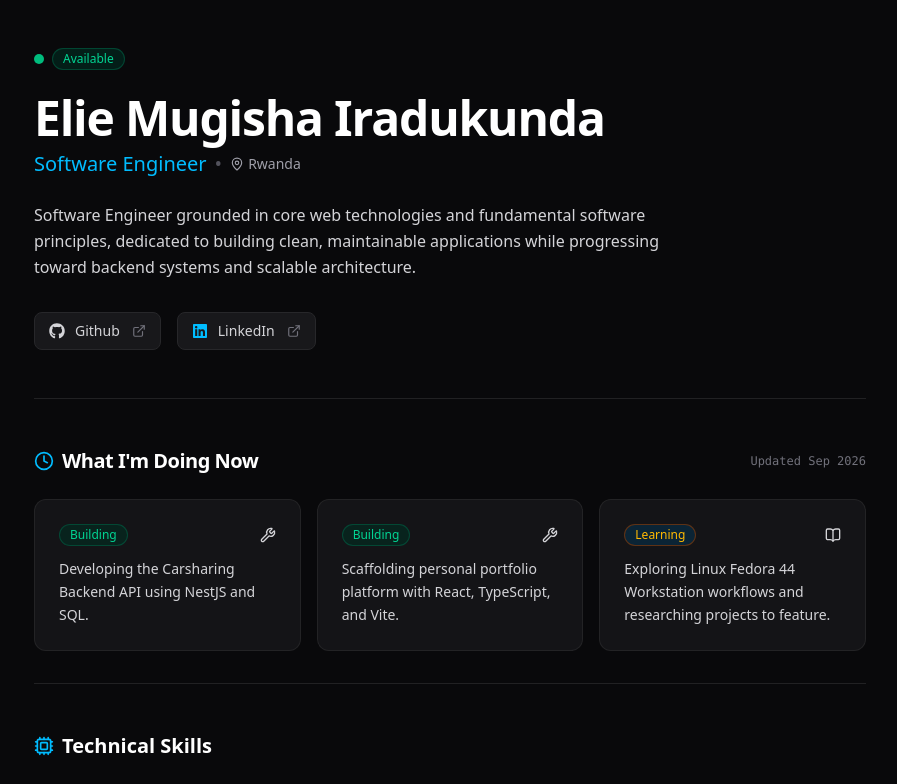
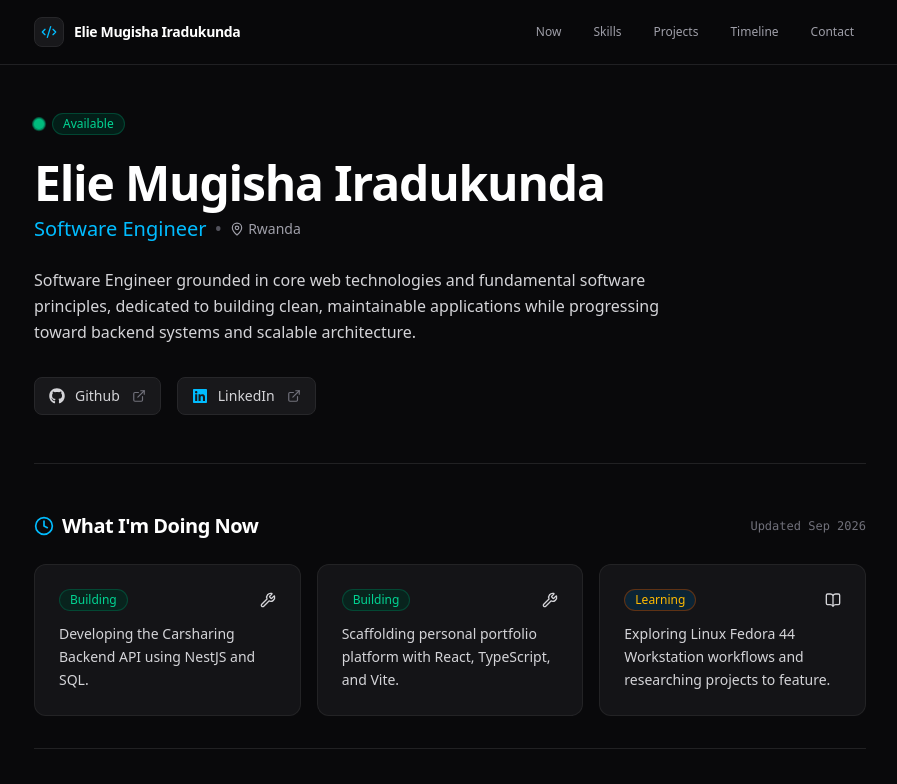
Before and after one commit to Elie-Mugisha/my-portfolio, a React (Vite) app: page / in a window 1280 px wide. Shown: the top 784 px of the page, without its empty margins (190-1087 px from the left). Built offline with nearby package versions, Linux system fonts and the light colour scheme.

Commit message:
feat(ui): integrate Navbar and configure CSS smooth anchor scrolling

```diff
--- a/src/App.tsx
+++ b/src/App.tsx
@@ -1,4 +1,5 @@
 import { portfolioData } from "@/data/portfolio";
+import { Navbar } from "@/components/layout/Navbar";
 import { Hero } from "@/components/sections/Hero";
 import { NowWidget } from "@/components/sections/NowWidget";
 import { SkillsSection } from "@/components/sections/SkillsSection";
@@ -11,6 +12,8 @@ export function App() {
 
   return (
     <div className="min-h-screen bg-zinc-950 text-zinc-100 selection:bg-zinc-800 selection:text-zinc-100">
+      <Navbar name={profile.name} />
+
       <div className="max-w-4xl mx-auto px-4 sm:px-6 lg:px-8 space-y-4 pb-16">
         <Hero profile={profile} />
         <NowWidget items={now} />
--- a/src/index.css
+++ b/src/index.css
@@ -3,6 +3,10 @@
 @layer base {
     :root {
         color-scheme: dark;
+    }
+
+    html {
+        scroll-behavior: smooth;
     }
 
     body {
```
